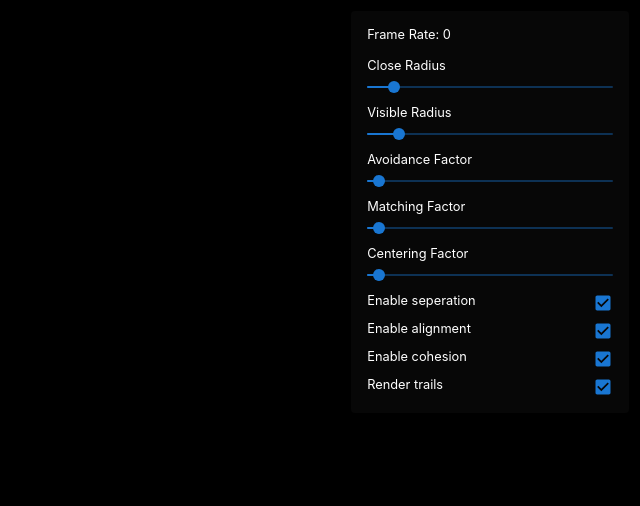
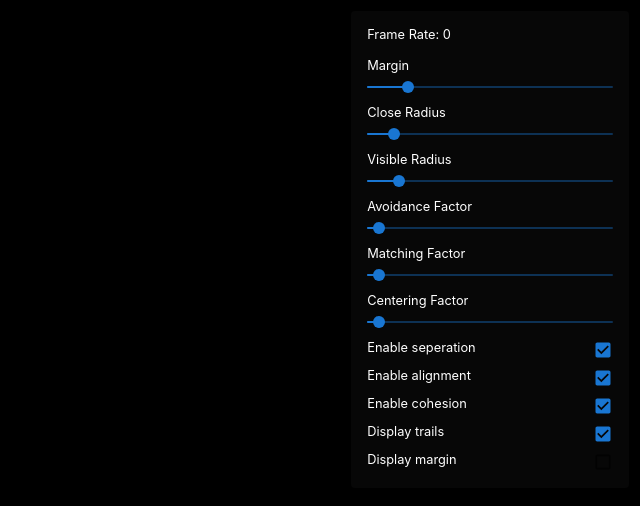
Before and after one commit to zerefwayne/boids, a React (Create React App) app: page / in a window 1280 px wide. Shown: the top 506 px of the page, without its empty margins (640-1280 px from the left). Built offline with nearby package versions, Linux system fonts and the light colour scheme.

Commit message:
Add option to control margin and refactor code

```diff
--- a/src/App.js
+++ b/src/App.js
@@ -12,6 +12,9 @@ function App() {
 
   const [frameRate, setFrameRate] = useState(0);
 
+  const [margin, setMargin] = useState(50);
+  const [isMarginVisible, setIsMarginVisible] = useState(false);
+
   const [isSeperationEnabled, setIsSeperationEnabled] = useState(true);
   const [isAlignmentEnabled, setIsAlignmentEnabled] = useState(true);
   const [isCohesionEnabled, setIsCohesionEnabled] = useState(true);
@@ -21,38 +24,48 @@ function App() {
   return (
     <div className="container">
       <P5Sketch
-        closeRadius={closeRadius}
-        visibleRadius={visibleRadius}
-        avoidanceFactor={avoidanceFactor}
-        matchingFactor={matchingFactor}
-        centeringFactor={centeringFactor}
-        setFrameRate={setFrameRate}
-        isSeperationEnabled={isSeperationEnabled}
-        isAlignmentEnabled={isAlignmentEnabled}
-        isCohesionEnabled={isCohesionEnabled}
-        renderTrails={renderTrails}
+        {...{
+          closeRadius,
+          visibleRadius,
+          avoidanceFactor,
+          matchingFactor,
+          centeringFactor,
+          setFrameRate,
+          isSeperationEnabled,
+          isAlignmentEnabled,
+          isCohesionEnabled,
+          renderTrails,
+          margin,
+          isMarginVisible,
+        }}
       />
       <div className="controls-container">
         <Controls
-          closeRadius={closeRadius}
-          setCloseRadius={setCloseRadius}
-          visibleRadius={visibleRadius}
-          setVisibleRadius={setVisibleRadius}
-          avoidanceFactor={avoidanceFactor}
-          setAvoidanceFactor={setAvoidanceFactor}
-          matchingFactor={matchingFactor}
-          setMatchingFactor={setMatchingFactor}
-          centeringFactor={centeringFactor}
-          setCenteringFactor={setCenteringFactor}
-          frameRate={frameRate}
-          isSeperationEnabled={isSeperationEnabled}
-          setIsSeperationEnabled={setIsSeperationEnabled}
-          isAlignmentEnabled={isAlignmentEnabled}
-          setIsAlignmentEnabled={setIsAlignmentEnabled}
-          isCohesionEnabled={isCohesionEnabled}
-          setIsCohesionEnabled={setIsCohesionEnabled}
-          renderTrails={renderTrails}
-          setRenderTrails={setRenderTrails}
+          {...{
+            closeRadius,
+            setCloseRadius,
+            visibleRadius,
+            setVisibleRadius,
+            avoidanceFactor,
+            setAvoidanceFactor,
+            matchingFactor,
+            setMatchingFactor,
+            centeringFactor,
+            setCenteringFactor,
+            frameRate,
+            isSeperationEnabled,
+            setIsSeperationEnabled,
+            isAlignmentEnabled,
+            setIsAlignmentEnabled,
+            isCohesionEnabled,
+            setIsCohesionEnabled,
+            renderTrails,
+            setRenderTrails,
+            margin,
+            setMargin,
+            isMarginVisible,
+            setIsMarginVisible,
+          }}
         />
       </div>
     </div>
--- a/src/Boid.js
+++ b/src/Boid.js
@@ -1,7 +1,7 @@
 import BoidType from "./BoidType";
 
 function Boid(x, y, v_x, v_y, type) {
-  const MAX_SPEED = 20;
+  const MAX_SPEED = 10;
   const MIN_SPEED = 5;
 
   this.type = type;
@@ -55,13 +55,13 @@ function Boid(x, y, v_x, v_y, type) {
     p5.pop();
   };
 
-  this.update = function (p5) {
+  this.update = function (p5, margin) {
     this.cap_speed();
 
     this.x += this.v_x * (p5.deltaTime / 100);
     this.y += this.v_y * (p5.deltaTime / 100);
 
-    this.applyBoundaryForce(p5.width, p5.height);
+    this.applyBoundaryForce(p5.width, p5.height, margin);
 
     this.history.push({ x: this.x, y: this.y });
 
@@ -70,9 +70,10 @@ function Boid(x, y, v_x, v_y, type) {
     }
   };
 
-  this.applyBoundaryForce = (canvasWidth, canvasHeight) => {
-    let margin = 100; // Margin for starting the smoothing effect
-    let turnFactor = 0.05; // How strongly the boid turns back onto the screen
+  this.applyBoundaryForce = (canvasWidth, canvasHeight, margin) => {
+    let turnFactor = 0.5; // How strongly the boid turns back onto the screen
+
+    const originalSpeed = Math.sqrt(this.v_x * this.v_x + this.v_y * this.v_y);
 
     if (this.x < margin) {
       this.v_x += turnFactor * ((margin - this.x) / margin);
@@ -86,19 +87,14 @@ function Boid(x, y, v_x, v_y, type) {
       this.v_y -= turnFactor * ((this.y - (canvasHeight - margin)) / margin);
     }
 
-    // Teleport boids back when they go too far out of bounds
-    if (this.x < -margin) {
-      this.x = canvasWidth + margin;
-    } else if (this.x > canvasWidth + margin) {
-      this.x = -margin;
+    // Normalize the velocity to maintain constant speed
+    let currentSpeed = Math.sqrt(this.v_x * this.v_x + this.v_y * this.v_y);
+
+    if (originalSpeed > 0) {
+      this.v_x = (this.v_x / currentSpeed) * originalSpeed;
+      this.v_y = (this.v_y / currentSpeed) * originalSpeed;
     }
-
-    if (this.y < -margin) {
-      this.y = canvasHeight + margin;
-    } else if (this.y > canvasHeight + margin) {
-      this.y = -margin;
-    }
-  }
+  };
 
   this.seperation = function (p5, boids, close_radius, avoidance_factor) {
     boids.forEach((boid) => {
--- a/src/Controls.js
+++ b/src/Controls.js
@@ -24,6 +24,10 @@ function Controls({
   setIsCohesionEnabled,
   renderTrails,
   setRenderTrails,
+  margin,
+  setMargin,
+  isMarginVisible,
+  setIsMarginVisible,
 }) {
   return (
     <div className="controls">
@@ -37,6 +41,18 @@ function Controls({
         <p style={{ fontSize: ".8rem", marginBottom: "1rem" }}>
           Frame Rate: {frameRate}
         </p>
+        <p style={{ fontSize: ".8rem" }}>Margin</p>
+        <Slider
+          value={margin}
+          onChange={(event, newValue) => {
+            setMargin(newValue);
+          }}
+          step={1}
+          max={300}
+          min={0}
+          size="small"
+          valueLabelDisplay="auto"
+        />
         <p style={{ fontSize: ".8rem" }}>Close Radius</p>
         <Slider
           value={closeRadius}
@@ -159,14 +175,33 @@ function Controls({
             display: "flex",
             flexDirection: "row",
             justifyContent: "space-between",
+            marginBottom: ".5rem",
           }}
         >
-          <p style={{ fontSize: ".8rem" }}>Render trails</p>
+          <p style={{ fontSize: ".8rem" }}>Display trails</p>
           <Checkbox
             checked={renderTrails}
             size="small"
             onChange={(event) => {
               setRenderTrails(event.target.checked);
+            }}
+            inputProps={{ "aria-label": "controlled" }}
+            sx={{ margin: 0, padding: 0 }}
+          />
+        </div>
+        <div
+          style={{
+            display: "flex",
+            flexDirection: "row",
+            justifyContent: "space-between",
+          }}
+        >
+          <p style={{ fontSize: ".8rem" }}>Display margin</p>
+          <Checkbox
+            checked={isMarginVisible}
+            size="small"
+            onChange={(event) => {
+              setIsMarginVisible(event.target.checked);
             }}
             inputProps={{ "aria-label": "controlled" }}
             sx={{ margin: 0, padding: 0 }}
--- a/src/p5-sketch.js
+++ b/src/p5-sketch.js
@@ -14,8 +14,10 @@ function P5Sketch({
   isAlignmentEnabled,
   isCohesionEnabled,
   renderTrails,
+  margin,
+  isMarginVisible,
 }) {
-  const NUMBER_OF_BOIDS = 100;
+  const NUMBER_OF_BOIDS = 200;
 
   const [boids, setBoids] = useState([]);
 
@@ -38,6 +40,33 @@ function P5Sketch({
     return newBoids;
   }
 
+  const drawLine = (p5, x1, y1, x2, y2) => {
+    p5.line(x1, y1, x2, y2);
+  };
+
+  const drawBoundary = (p5, margin) => {
+    p5.stroke("#333"); // Set the stroke color to black
+    p5.strokeWeight(1); // Set the stroke weight (line thickness)
+
+    // Draw the dotted margin lines
+    drawLine(p5, margin, margin, p5.width - margin, margin); // Top line
+    drawLine(
+      p5,
+      margin,
+      p5.height - margin,
+      p5.width - margin,
+      p5.height - margin
+    ); // Bottom line
+    drawLine(p5, margin, margin, margin, p5.height - margin); // Left line
+    drawLine(
+      p5,
+      p5.width - margin,
+      margin,
+      p5.width - margin,
+      p5.height - margin
+    ); // Right line
+  };
+
   const setup = (p5, canvasParentRef) => {
     p5.createCanvas(p5.windowWidth, p5.windowHeight).parent(canvasParentRef);
     setBoids(generateRandomBoids(p5, NUMBER_OF_BOIDS));
@@ -45,6 +74,10 @@ function P5Sketch({
 
   const draw = (p5) => {
     p5.background(10, 10, 10);
+
+    if (isMarginVisible) {
+      drawBoundary(p5, margin);
+    }
 
     setFrameRate(p5.frameRate().toFixed(2));
 
@@ -66,7 +99,7 @@ function P5Sketch({
       );
     }
 
-    boids.forEach((boid) => boid.update(p5));
+    boids.forEach((boid) => boid.update(p5, margin));
 
     boids.forEach((boid) => boid.show(p5, renderTrails));
   };
```
